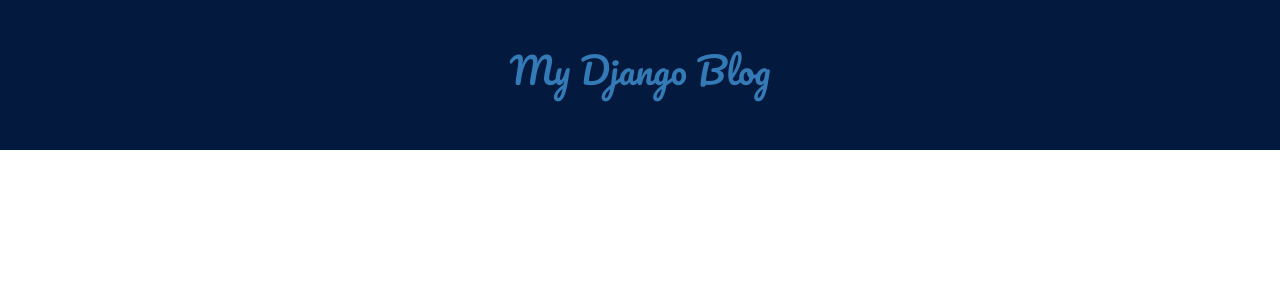
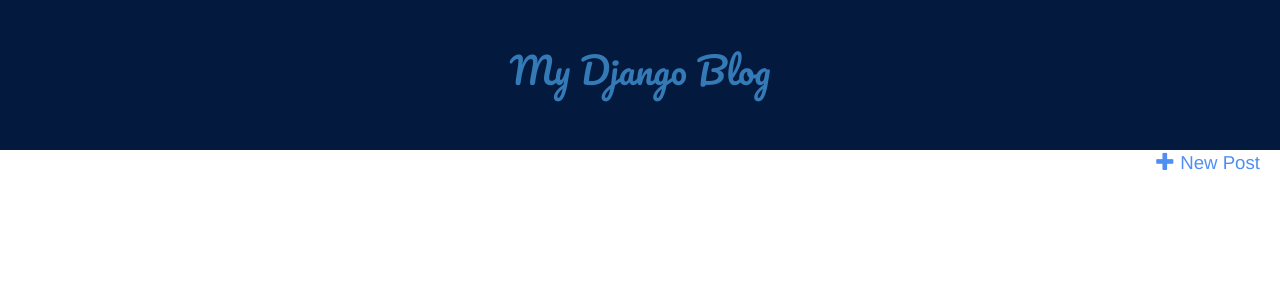
Before and after one commit to kimberlysuazo/django-blog, a Django app: page / in a window 1280 px wide. Shown: the top 300 px of the page. Run offline with Django 3.2, Linux system fonts and the light colour scheme; data that the repository does not hold is empty; some libraries are stand-ins or nearby versions.

Commit message:
Add post edit page

```diff
--- a/blog/static/css/blog.css
+++ b/blog/static/css/blog.css
@@ -22,3 +22,19 @@ h2{
 .date {
     color: #828282;
 }
+
+.top-menu, .top-menu:hover, .top-menu:visited {
+    color: #508ef4;
+    float: right;
+    font-size: 14pt;
+    margin-right: 20px;
+    text-decoration: none;
+}
+
+.post-form textarea, .post-form input {
+    width: 100%;
+}
+
+.inline {
+	display: inline-block;
+}
--- a/blog/templates/blog/base.html
+++ b/blog/templates/blog/base.html
@@ -12,6 +12,7 @@
 	<header>
 		<h1><a href="/">My Django Blog</a></h1>
 	</header>
+	<a href="{% url 'post_new' %}" class="top-menu"><span class="glyphicon glyphicon-plus"></span> New Post</a>
 	<div class="article-container">
 		{% block content %}
 		{% endblock %}
--- a/blog/templates/blog/post_detail.html
+++ b/blog/templates/blog/post_detail.html
@@ -2,10 +2,11 @@
 
 {% block content %}
     <article>
-        <h1>{{ post.title }}</h1>
+        <h1 class="inline">{{ post.title }}</h1>
+        <a class="inline btn" href="{% url 'post_edit' pk=post.pk %}" aria-label="edit post"><span class="glyphicon glyphicon-pencil"></span></a>
         {% if post.published_date %}
             <div class="date">
-                {{ post.published_date }}
+                published: {{ post.published_date }}
             </div>
         {% endif %}
 		<hr>
--- a/blog/urls.py
+++ b/blog/urls.py
@@ -4,4 +4,6 @@ from . import views
 urlpatterns = [
     url(r'^$', views.post_list, name='post_list'),
     url(r'^post/(?P<pk>\d+)/$', views.post_detail, name='post_detail'),
+    url(r'^post/new/$', views.post_new, name='post_new'),
+    url(r'^post/(?P<pk>\d+)/edit/$', views.post_edit, name='post_edit'),
 ]
--- a/blog/views.py
+++ b/blog/views.py
@@ -1,6 +1,8 @@
 from django.shortcuts import render, get_object_or_404
 from django.utils import timezone
 from .models import Post
+from .forms import PostForm
+from django.shortcuts import redirect
 
 def post_list(request):
     posts = Post.objects.filter(created_date__lte=timezone.now()).order_by('created_date')
@@ -9,3 +11,30 @@ def post_list(request):
 def post_detail(request, pk):
     post = get_object_or_404(Post, pk=pk)
     return render(request, 'blog/post_detail.html', {'post': post})
+
+def post_new(request):
+    if request.method == "POST":
+        form = PostForm(request.POST)
+        if form.is_valid():
+            post = form.save(commit=False)
+            post.author = request.user
+            post.published_date = timezone.now()
+            post.save()
+            return redirect('post_detail', pk=post.pk)
+    else:
+        form = PostForm()
+    return render(request, 'blog/post_edit.html', {'form': form})
+
+def post_edit(request, pk):
+    post = get_object_or_404(Post, pk=pk)
+    if request.method == "POST":
+        form = PostForm(request.POST, instance=post)
+        if form.is_valid():
+            post = form.save(commit=False)
+            post.author = request.user
+            post.published_date = timezone.now()
+            post.save()
+            return redirect('post_detail', pk=post.pk)
+    else:
+        form = PostForm(instance=post)
+    return render(request, 'blog/post_edit.html', {'form': form})
```
Also changed, not shown: blog/forms.py (added, +9 -0 lines), blog/templates/blog/post_edit.html (added, +9 -0 lines).
